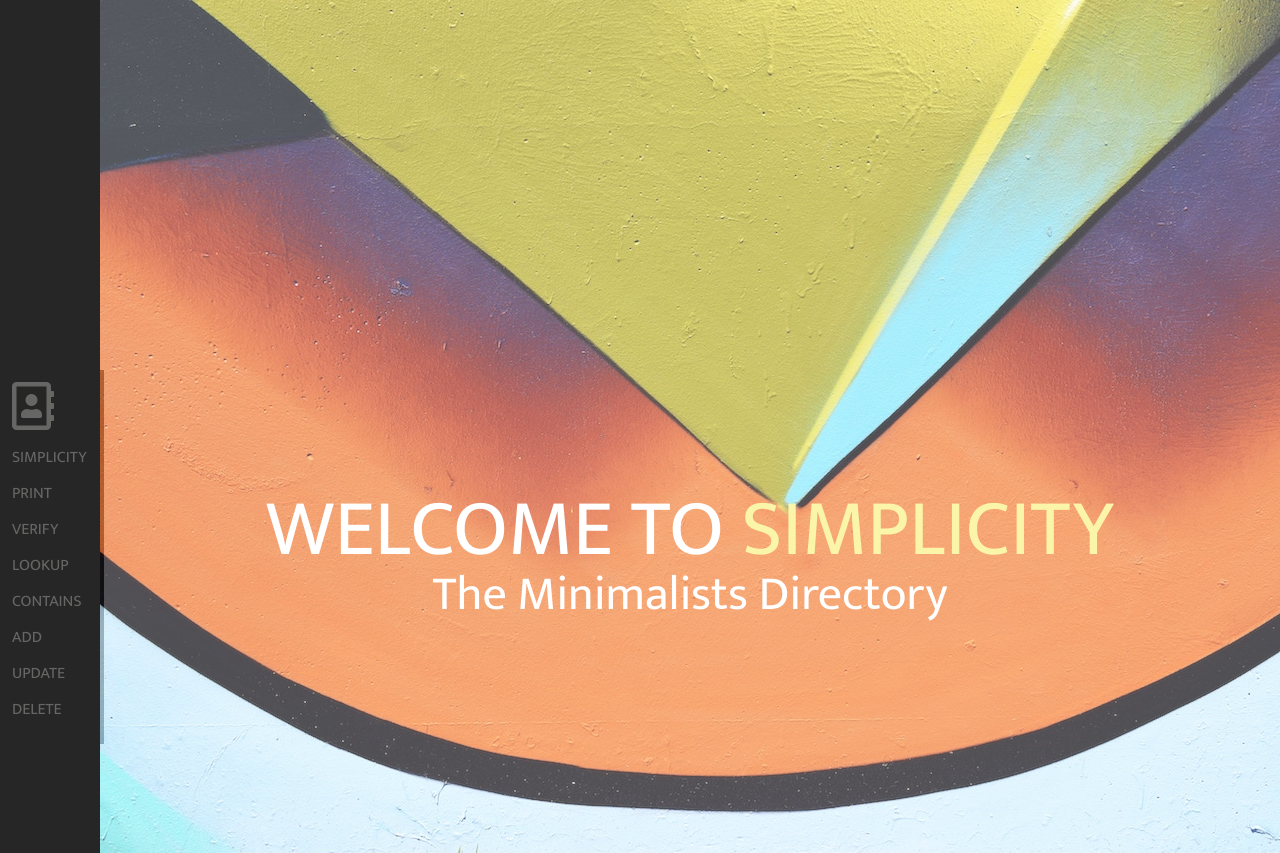
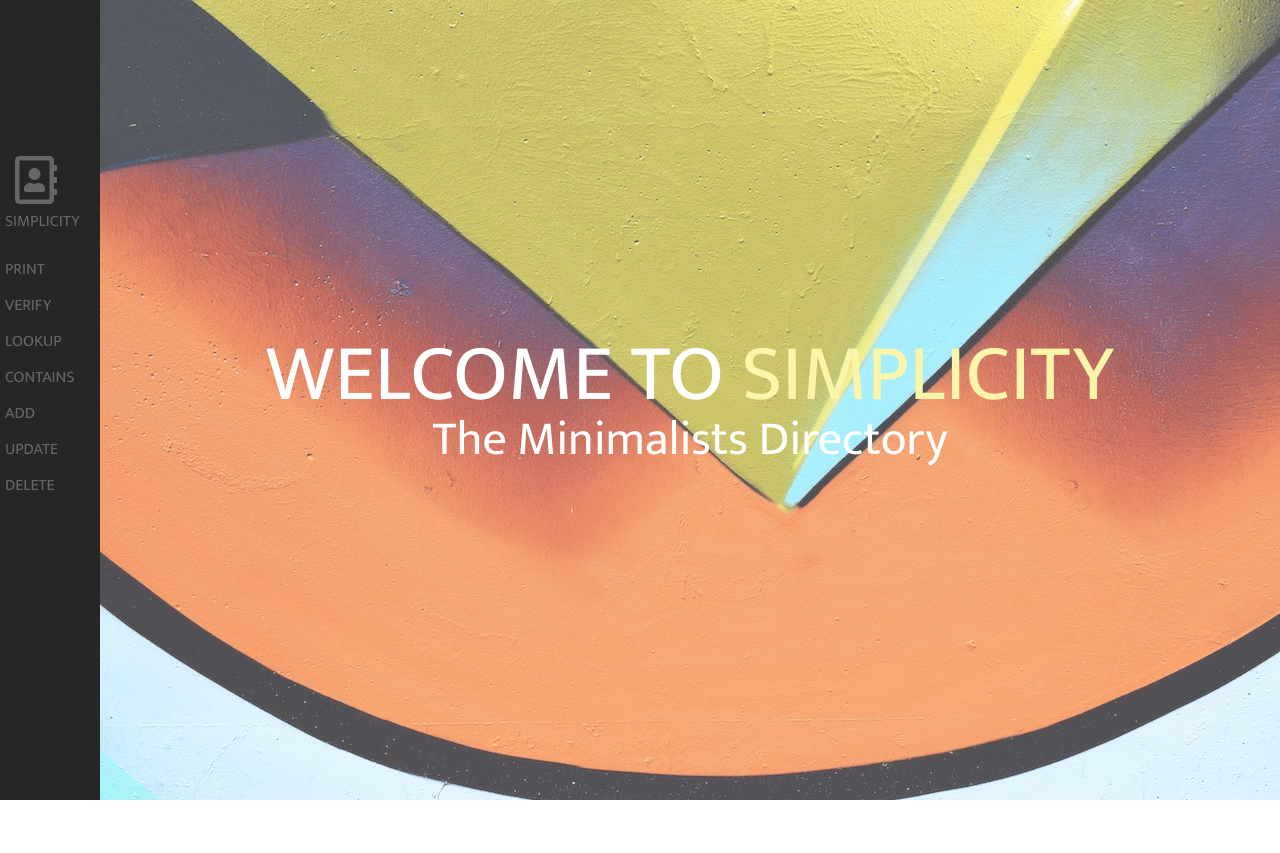
Before and after one commit to thblaha/welcome-to-simplicity, a plain HTML site: page index.html in a window 1280 px wide. Shown: the top 853 px of the page. After the commit the page ends 800 px from the top, so only its background shows below. Drawn offline with Linux system fonts and the light colour scheme.

Commit message:
css changes

```diff
--- a/index.html
+++ b/index.html
@@ -19,8 +19,10 @@
         <div class="box sidebar">
             <div></div>
             <nav>
-                <div class="far fa-address-book"></div>
-                <div id="simplicity-route" class="nav-item" >SIMPLICITY</div>
+                <div id="home" class="nav-item">
+                    <div class="far fa-address-book"></div>
+                    <div id="simplicity-route">SIMPLICITY</div>
+                </div>
                 <div id="print-route" class="nav-item">PRINT</div>
                 <div id="verify-route" class="nav-item">VERIFY</div>
                 <div id="lookup-route" class="nav-item">LOOKUP</div>
--- a/style.css
+++ b/style.css
@@ -9,11 +9,9 @@ body {
 .wrapper {
 
     display: grid;
-    grid-template-rows: 50px 1fr;
+    grid-template-rows: 1fr;
     grid-template-columns: 100px 1fr;
-    grid-template-areas:
-        "sidebar content"
-        "sidebar content";
+    grid-template-areas: "sidebar content";
 }
 
 #content {
@@ -53,7 +51,9 @@ section {
     font-size: 3em;
 
 }
-
+#home {
+    padding-bottom: 2em;
+}
 .header {
     color: #fff;
     font-size: 10em;
@@ -62,25 +62,22 @@ section {
 
 nav {
     background-color: rgb(38, 38, 38);
-    ;
     color: rgb(102, 102, 101);
-    width: 100px;
+    /* width: 100px; */
     height: 100%;
     text-align: left;
-    padding: 2px;
+    padding: 5px;
 }
 
 .nav-item {
-    padding-bottom: 10px;
-    margin: 10px;
+    padding-bottom: 20px;
+
 }
 
 .sidebar {
     background-color: rgb(38, 38, 38);
     grid-area: sidebar;
-    display: grid;
-    grid-template-rows: 1fr 1fr 1fr;
-}
+    display: grid;}
 
 button {
     border: none;
```
